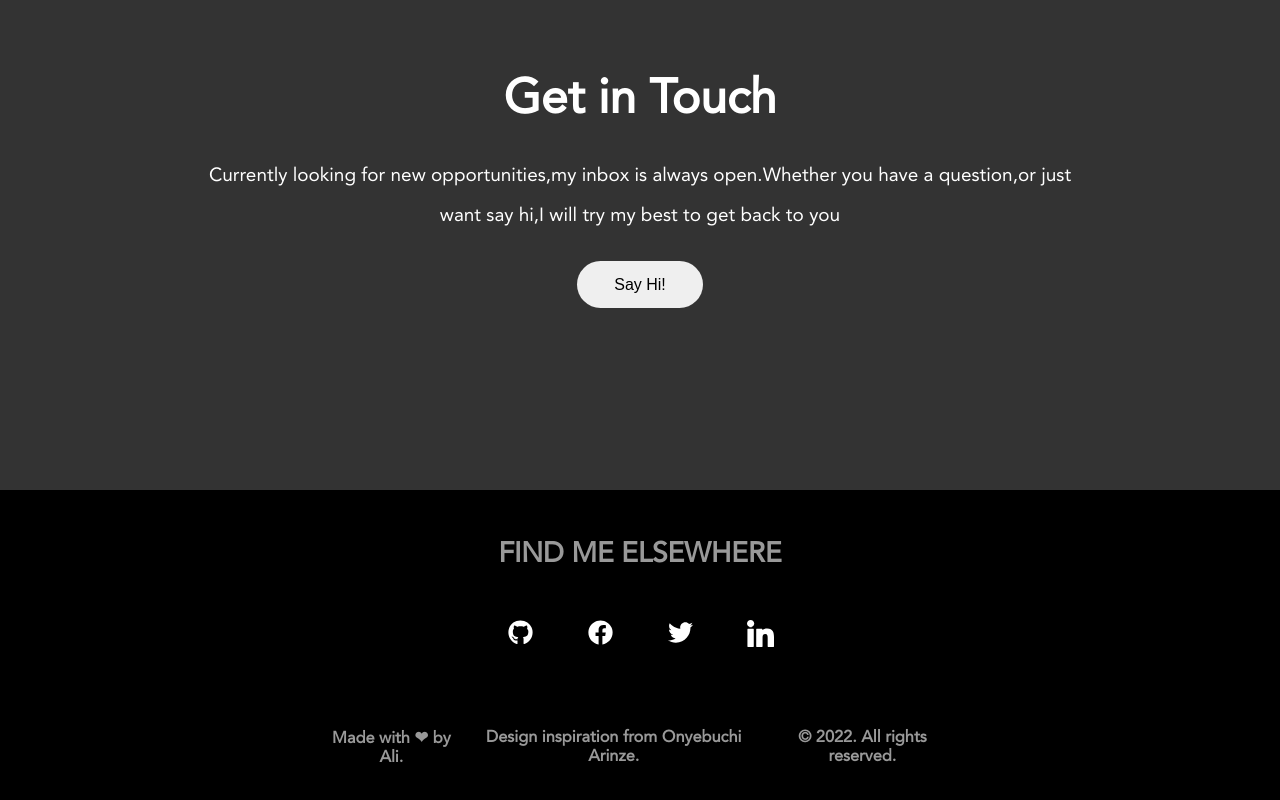
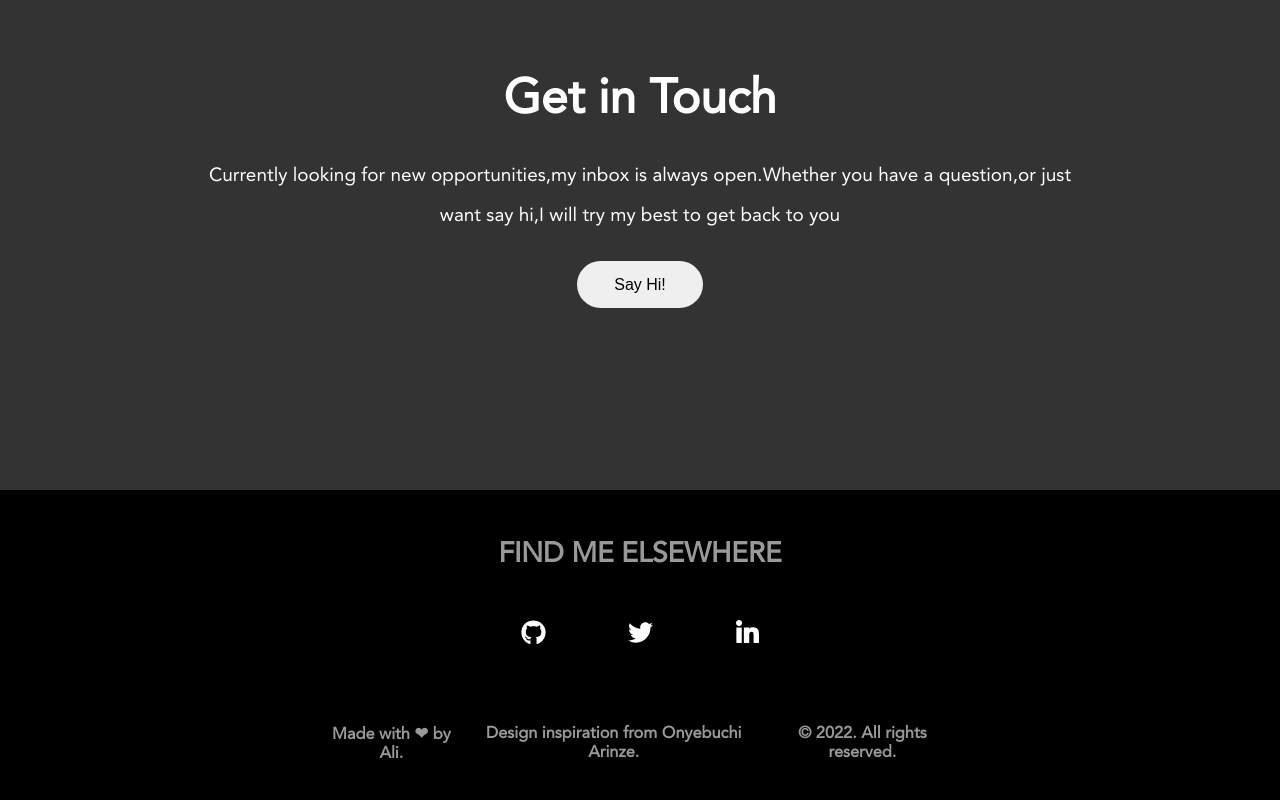
Before and after one commit to Adeku1997/portfolio, a React (Create React App) app: page / in a window 1280 px wide. Shown: the part 2422-3222 px from the top of the page. Built offline with nearby package versions, Linux system fonts and the light colour scheme.

Commit message:
Fix styling issues

```diff
--- a/src/components/ProjectCard.jsx
+++ b/src/components/ProjectCard.jsx
@@ -116,6 +116,7 @@ const Details = styled.div`
     flex-direction: column;
     align-items: center;
     margin-top: 1.5rem;
+    justify-content:normal;
   }
 `;
 
@@ -130,6 +131,7 @@ const Description = styled.div`
     font-size: 14px;
     font-weight: 400;
     line-height: 22px;
+    // margin-bottom:20px;
   }
 `;
 
@@ -151,7 +153,9 @@ const Links = styled.div`
 const Image = styled.div`
   width: 55%;
   height: 100%;
-  box-shadow: 3px 1px 1px 1px #ccc;
+  // box-shadow: 3px 1px 1px 1px #ccc;
+  border:2px solid #999999;
+
 
   @media (max-width: 800px) {
     height: 0vh;
--- a/src/components/SocialMedia.jsx
+++ b/src/components/SocialMedia.jsx
@@ -14,15 +14,12 @@ const SocialMedia = () => {
             <Github width={27} height={27} />
           </a>
 
-          <a href="" target="_blank" className="facebook">
-            <Facebook width={27} height={27} />
-          </a>
 
           <a href="https://twitter.com/mo_jallo" target="_blank" className="twitter">
             <Twitter width={27} height={27} />
           </a>
           <a href="https://www.linkedin.com/in/ali-adeku" target="_blank" className="linkedin">
-            <Linkedin width={27} height={27}  fill="white" />
+            <Linkedin width={25} height={23}  fill="white" />
           </a>
         </Socials>
 
```
